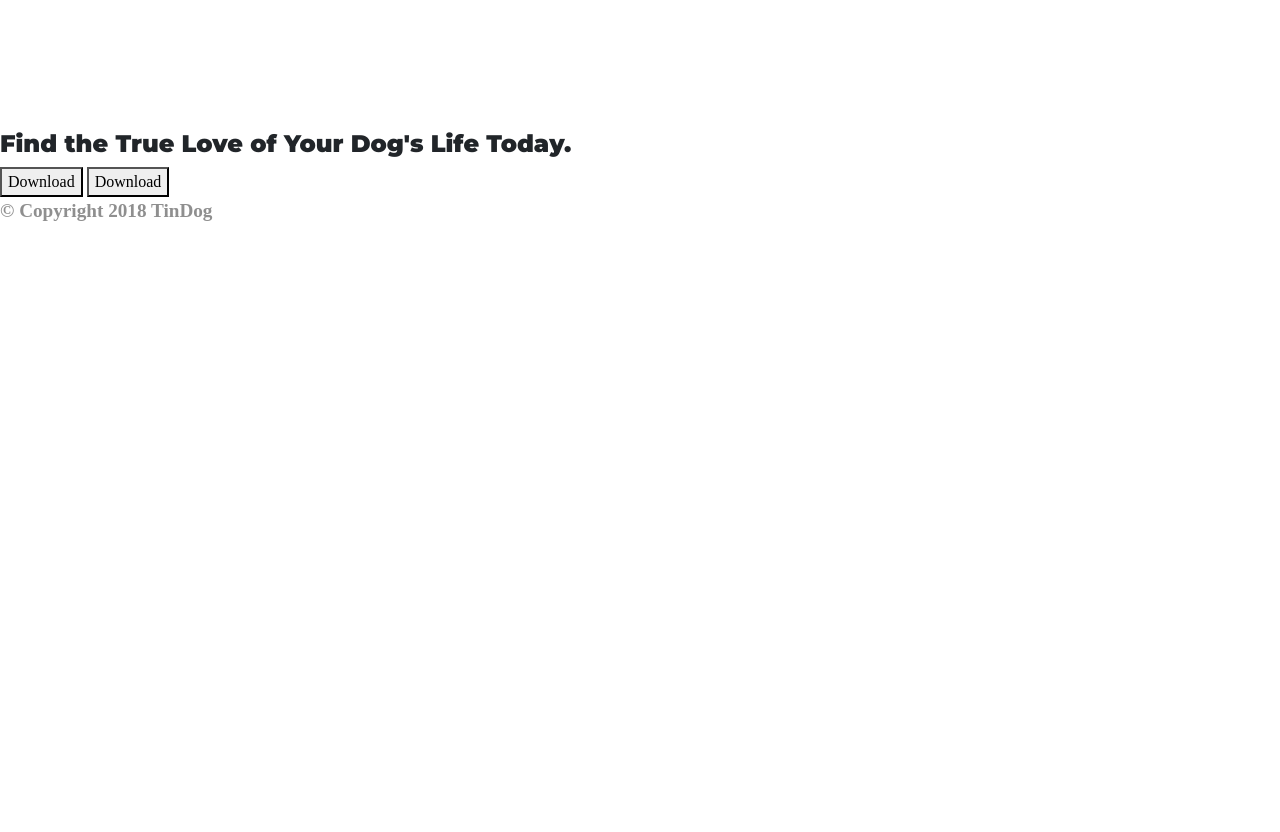
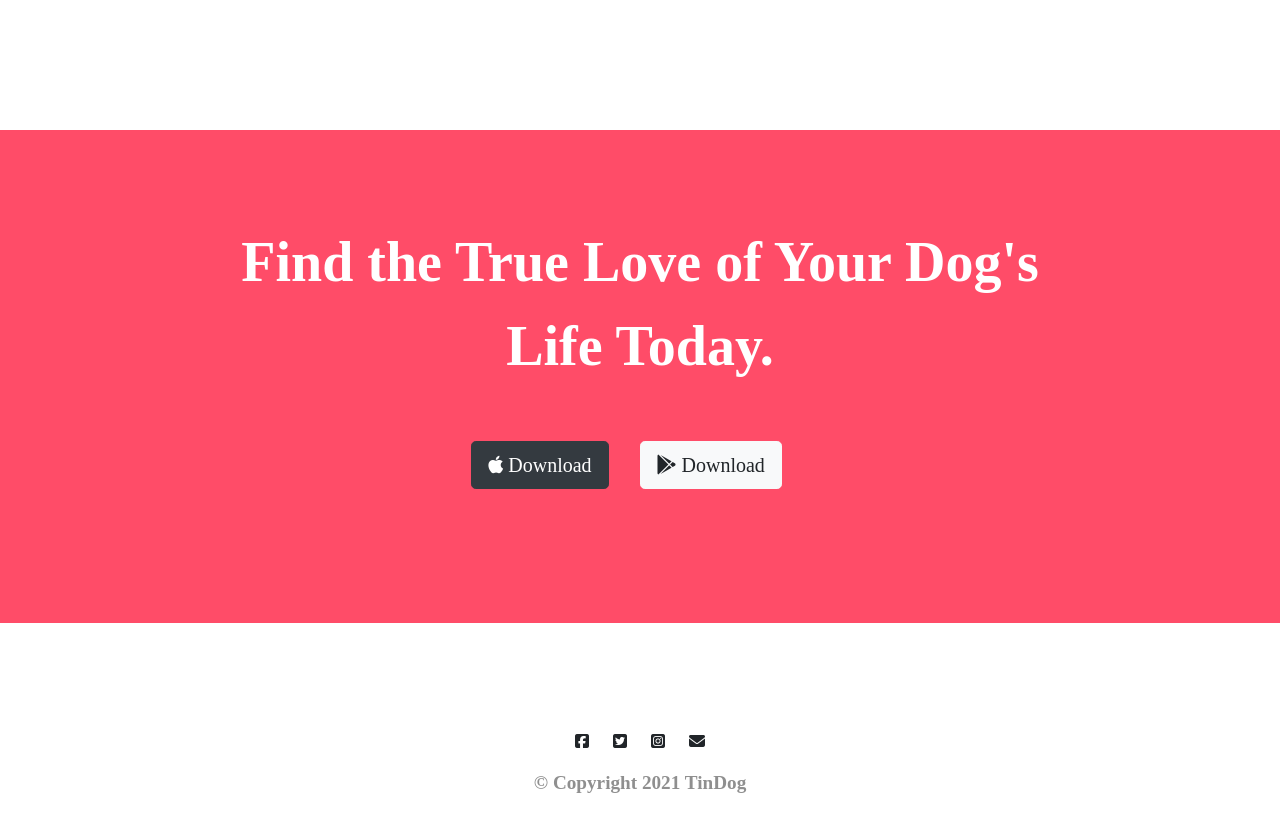
Before and after one commit to Aizen-senpai/TinDog, a plain HTML site: page index.html in a window 1280 px wide. Shown: the part 2657-3489 px from the top of the page. Before the commit the page ends 2899 px from the top, so only its background shows below. Drawn offline with nearby package versions, Linux system fonts and the light colour scheme.

Commit message:
Add files via upload

```diff
--- a/css/styles.css
+++ b/css/styles.css
@@ -126,6 +126,30 @@ p {
         padding: 3% 2%;
 }
 
+/* CTA Section */
+#cta {
+        background-color: #ff4c68;
+        color: #fff;
+        padding: 7% 15%;
+        text-align: center;
+}
+
+.cta-heading {
+        font-family: "Monsterrat";
+        font-size: 3.5rem;
+        line-height: 1.5;
+}
+
+/* Footer Section */
+#footer {
+        padding: 7% 15%;
+        text-align: center;
+}
+
+.social-icon {
+        margin: 20px 10px;
+}
+
 @media (max-width: 1028px){
         #title{
                 text-align: center;
--- a/index.html
+++ b/index.html
@@ -32,13 +32,13 @@
     <div class="collapse navbar-collapse" id="navbarSupportedContent">
       <ul class="navbar-nav ml-auto">
           <li class="nav-item">
-              <a class="nav-link" href="">Contact</a>
+              <a class="nav-link" href="#footer">Contact</a>
           </li>
           <li class="nav-item">
-              <a class="nav-link" href="">Pricing</a>
+              <a class="nav-link" href="#pricing">Pricing</a>
           </li>
           <li class="nav-item">
-              <a class="nav-link" href="">Download</a>
+              <a class="nav-link" href="#cta">Download</a>
           </li>
       </ul>
    </div>
@@ -196,9 +196,9 @@
 
   <section id="cta">
 
-    <h3>Find the True Love of Your Dog's Life Today.</h3>
-    <button type="button">Download</button>
-    <button type="button">Download</button>
+    <h3 class="cta-heading">Find the True Love of Your Dog's Life Today.</h3>
+    <button class="download-button btn btn-lg btn-dark" type="button"><i class="fab fa-apple"></i> Download</button>
+    <button class="download-button btn btn-lg btn-light" type="button"><i class="fab fa-google-play"></i> Download</button>
 
   </section>
 
@@ -206,8 +206,11 @@
   <!-- Footer -->
 
   <footer id="footer">
-
-    <p>© Copyright 2018 TinDog</p>
+    <i class="social-icon fab fa-facebook-square"></i>
+    <i class="social-icon fab fa-twitter-square"></i>
+    <i class="social-icon fab fa-instagram-square"></i>
+    <i class="social-icon fas fa-envelope"></i>
+    <p>© Copyright 2021 TinDog</p>
 
   </footer>
 
```
